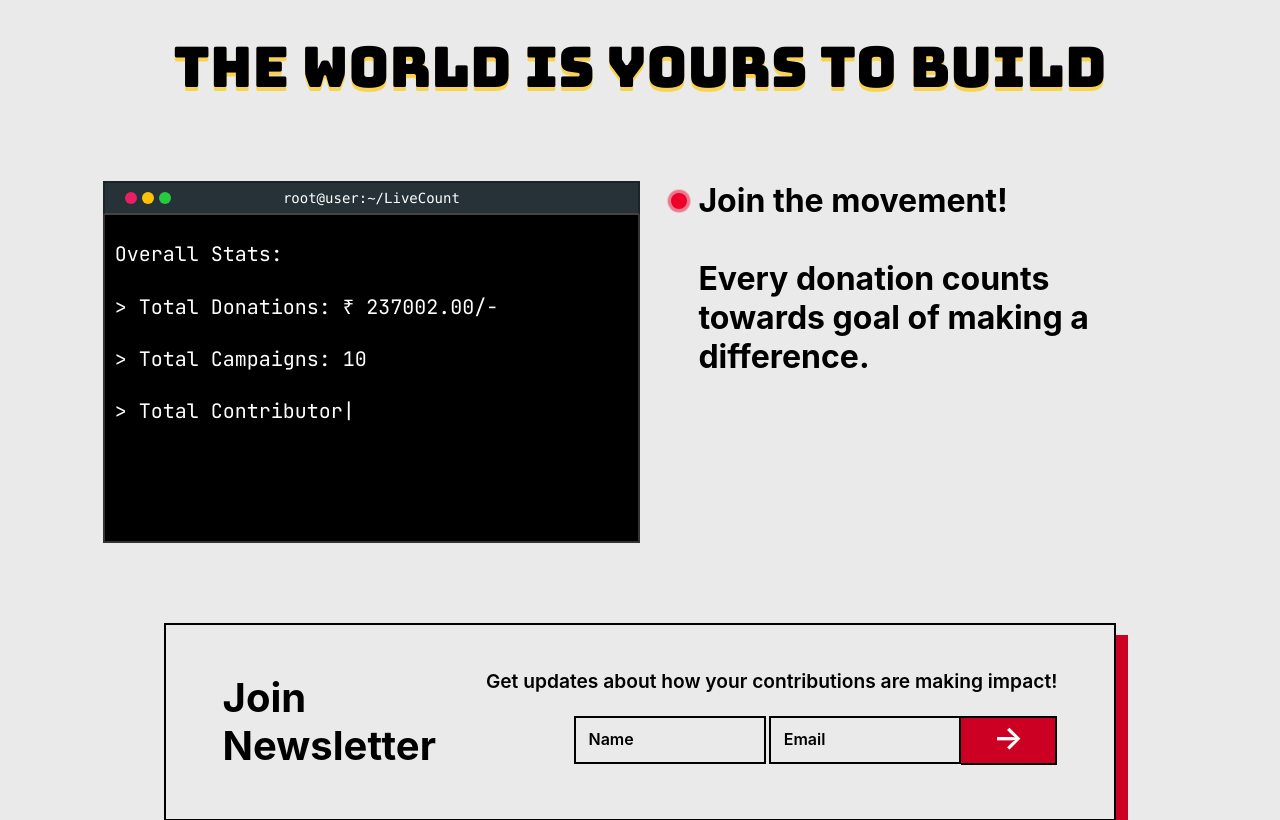
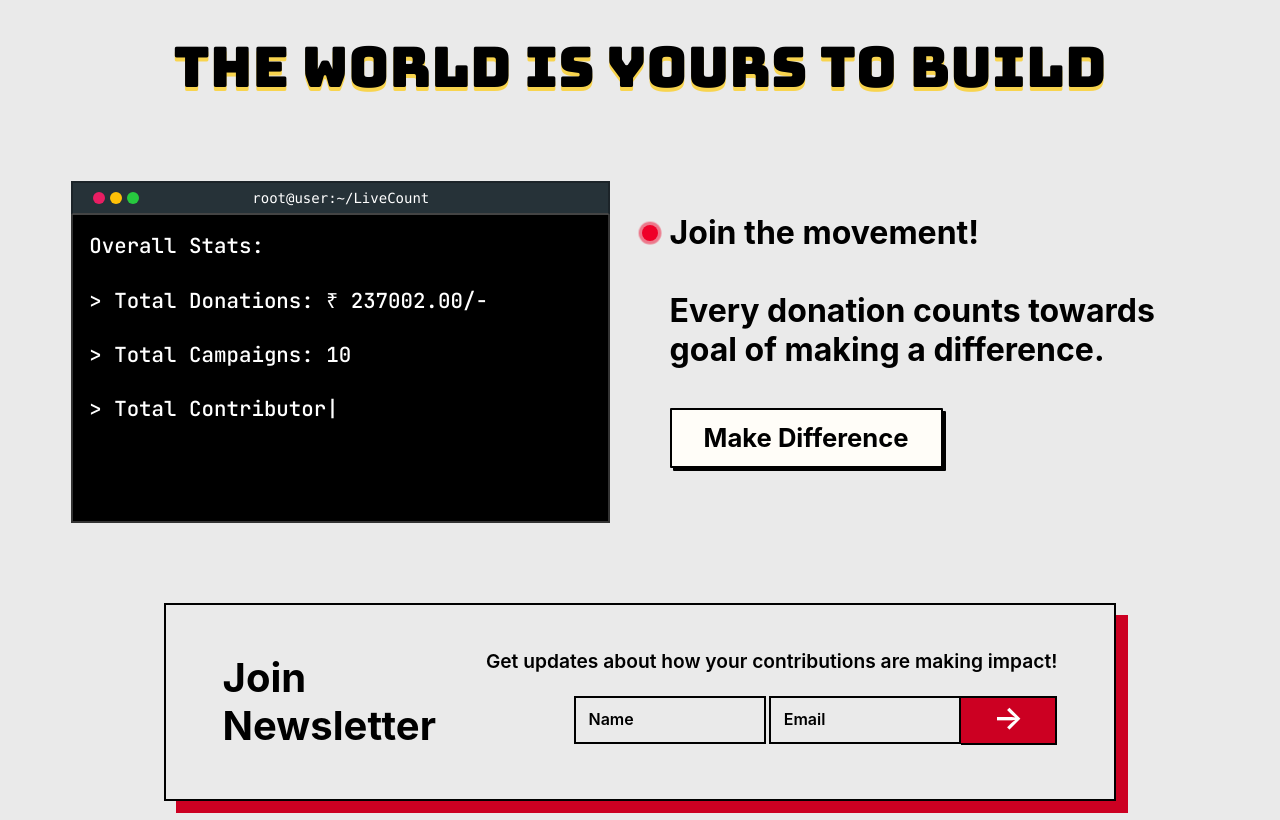
Before and after one commit to Chirag8023/NectarOfService, a PHP site: page /nectarofservice/assets/landing_page.php in a window 1280 px wide. Shown: the part 564-1384 px from the top of the page. Run offline with PHP 8.4, Linux system fonts and the light colour scheme; data comes from the database, SQL or seed files in the repository; some web fonts are replaced.

Commit message:
terminal section design refined

```diff
--- a/admin/admin_login.php
+++ b/admin/admin_login.php
@@ -30,6 +30,8 @@ if ($_SERVER["REQUEST_METHOD"] == "POST") {
         $row = $result->fetch_assoc();
         $stored_password_hash = $row['password_hash'];
         //verify password
+        // admin1 - password1
+        // admin2 - password2
         if (password_verify($password, $stored_password_hash)) {
             // Setting the session variable to the username
             $_SESSION['chi_username'] = $username;
--- a/assets/landing_page.php
+++ b/assets/landing_page.php
@@ -29,7 +29,7 @@ margin-right:-0.5rem; margin-left:-1%; padding-left: 0.8rem; border-bottom: 2px
     <div class="terminal-section">
         <?php include 'terminal_stats/terminal_stats.php'; ?>
         <div class="red-indicator"></div>
-        <p style="flex:1; font-family:'inter'; font-weight:700; font-size:2rem; margin:0;">Join the movement!<br><br> Every donation counts towards goal of making a difference.</p>
+        <p style="flex:1; font-weight:700; font-size:2rem;">Join the movement!<br><br> Every donation counts towards goal of making a difference.<br><br><a href="http://localhost/NectarOfService/fundraiser/campaigns_home.php"><button style="padding:0.8rem 2rem; font-size:1.6rem; font-weight:700;" class="header-button"> Make Difference </button></a></p>
     </div>
 
     <?php include 'newsletter/newsletter.php'; ?>
--- a/assets/main_style.css
+++ b/assets/main_style.css
@@ -109,7 +109,8 @@ textarea::-webkit-scrollbar-thumb:active {
 .terminal-section {
 	display: flex;
 	gap: 2rem;
-	width: 85%;
+	width: 90%;
+	height: auto;
 	margin: 5rem auto ;
 }
 
@@ -118,10 +119,9 @@ textarea::-webkit-scrollbar-thumb:active {
 	height: 1rem;
 	border-radius: 50%;
 	display: inline-block;
-	margin: -0.05rem;
 	position: relative;
 	background-color: #ef0028;
-	margin-top:0.75rem;
+	margin-top:2.75rem;
 	margin-right:-1.3rem;
 }
 
@@ -475,6 +475,7 @@ a:hover {
 
 .terminal-body {
 	width: 50%;
+	flex:1;
 	padding: 0;
 	margin: 0 auto;
 }
@@ -528,9 +529,10 @@ a:hover {
 	background-color: black;
 	color: #fff;
 	font-family: 'JetBrainsMono';
-	font-size: 20px;
+	font-size: 1.3rem;
+	font-weight: 500;
 	margin-top: -30px;
-	padding: 10px;
+	padding: 0rem 1rem;
 	border: 2px solid #333;
 	border-top: none;
 	white-space: pre-line;
```
